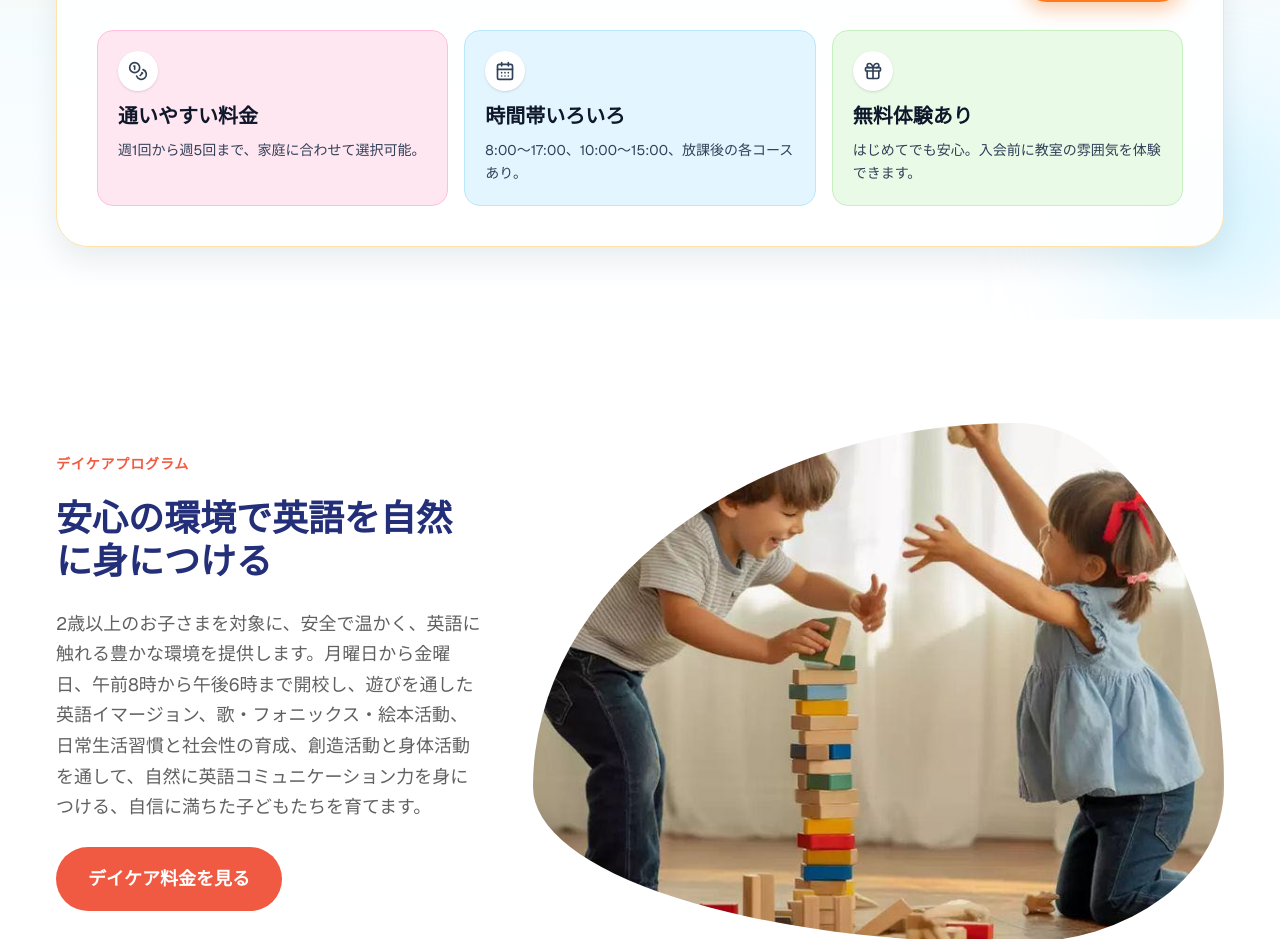
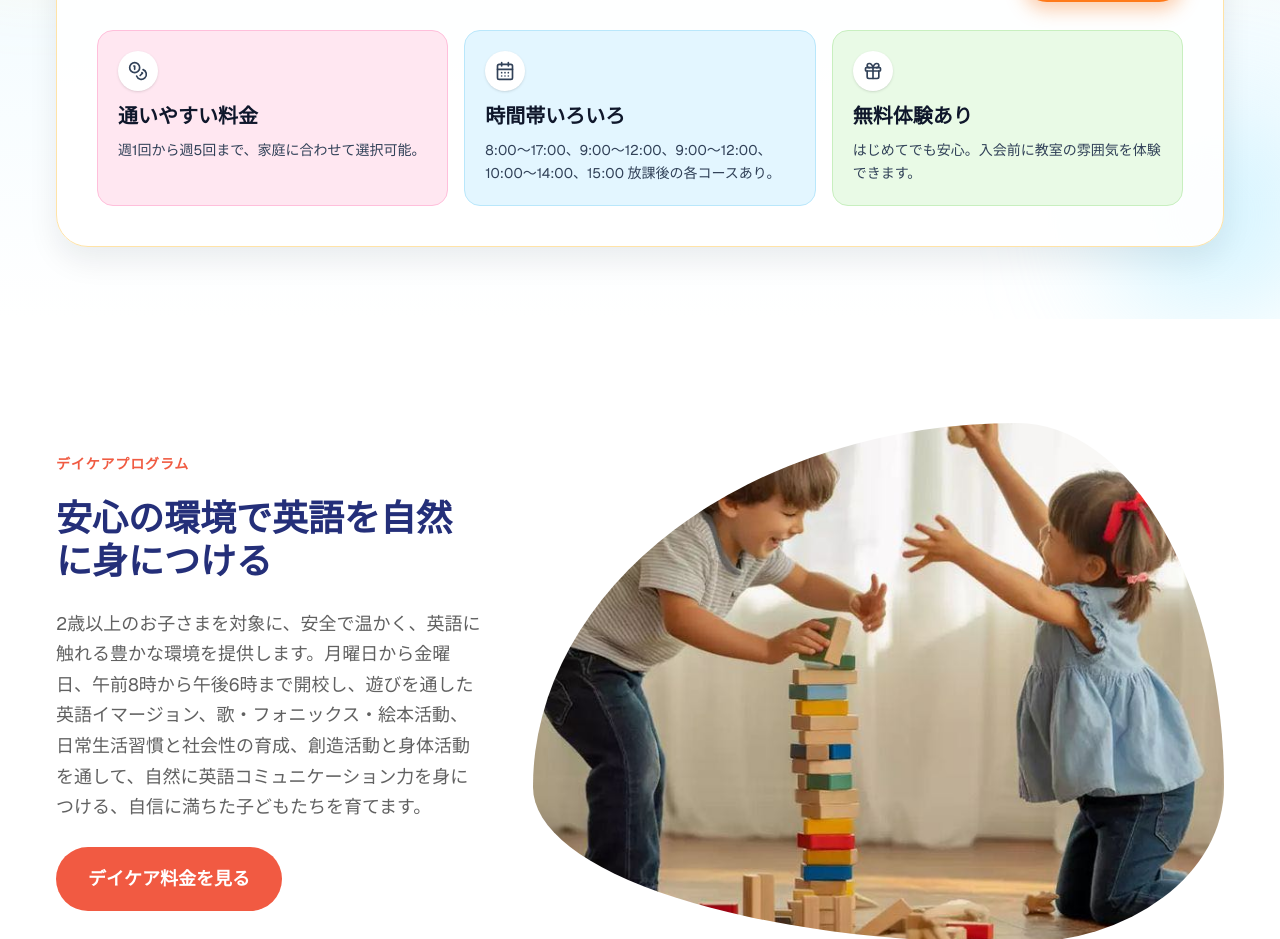
Before and after one commit to pjguitar15/namiki-school, a Next.js app: page / in a window 1280 px wide. Shown: the part 1520-2459 px from the top of the page. Built offline with nearby package versions, Linux system fonts and the light colour scheme; no server answers.

Commit message:
final changes

```diff
--- a/app/components/PricingTeaserSection.tsx
+++ b/app/components/PricingTeaserSection.tsx
@@ -26,7 +26,7 @@ const PricingTeaserSection = () => {
             {
               icon: LuCalendarDays,
               title: '時間帯いろいろ',
-              text: '8:00〜17:00、10:00〜15:00、放課後の各コースあり。',
+              text: '8:00〜17:00、9:00〜12:00、9:00〜12:00、10:00〜14:00、15:00 放課後の各コースあり。',
             },
             {
               icon: LuGift,
@@ -50,7 +50,7 @@ const PricingTeaserSection = () => {
             {
               icon: LuCalendarDays,
               title: 'Multiple time slots',
-              text: 'Includes 8:00-17:00 / 9:00-12:00 / 10:00-14:00 or 15:00, and after-school options.',
+              text: 'Includes 8:00-17:00 / 9:00-12:00 / 9:00-12:00 / 10:00-14:00, plus after-school options from 15:00.',
             },
             {
               icon: LuGift,
```
